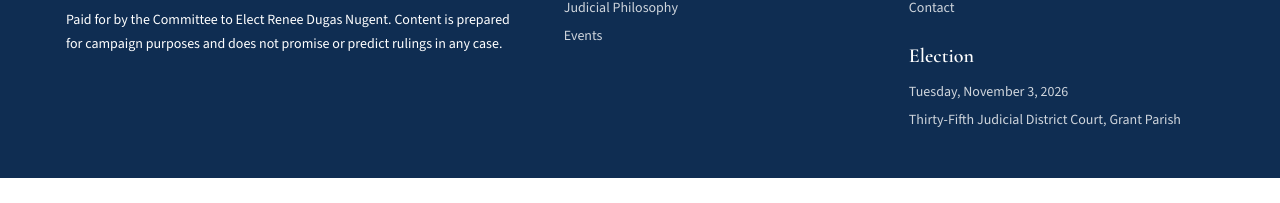
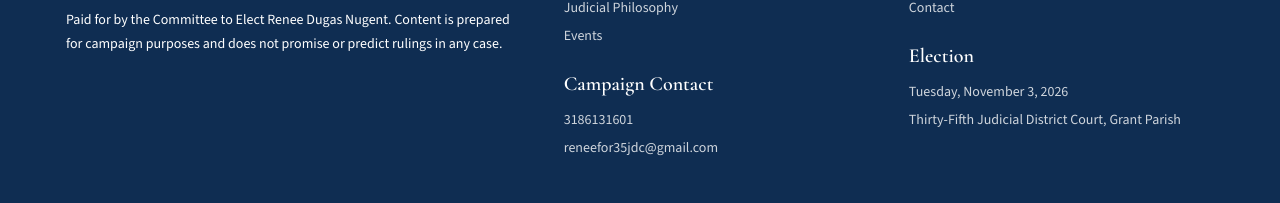
Before and after one commit to xrkr80hd/renee_nugent_judge, a Next.js app: page / in a window 1280 px wide. Shown: the part 2978-3181 px from the top of the page. Before the commit the page ends 3156 px from the top, so only its background shows below. Built offline with nearby package versions, Linux system fonts and the light colour scheme; no server answers; the database is empty.

Commit message:
Update campaign contact information

```diff
--- a/components/footer.tsx
+++ b/components/footer.tsx
@@ -20,6 +20,15 @@ export function Footer() {
             <li><Link href="/judicial-philosophy">Judicial Philosophy</Link></li>
             <li><Link href="/events">Events</Link></li>
           </ul>
+          <h2 className="mb-3 mt-6 font-serif text-xl font-semibold">Campaign Contact</h2>
+          <ul className="flex flex-col gap-2 text-sm text-primary-foreground/80">
+            <li>
+              <a href={`tel:${campaign.contact.phone}`}>{campaign.contact.phone}</a>
+            </li>
+            <li>
+              <a href={`mailto:${campaign.contact.email}`}>{campaign.contact.email}</a>
+            </li>
+          </ul>
         </div>
         <div>
           <h2 className="mb-3 font-serif text-xl font-semibold">Take Action</h2>
--- a/content/campaign.ts
+++ b/content/campaign.ts
@@ -11,8 +11,8 @@ export const campaign = {
   seoDescription:
     "Renee Dugas Nugent is a candidate for District Judge for the Thirty-Fifth Judicial District Court serving Grant Parish, Louisiana.",
   contact: {
-    email: "info@reneedugasnugent.com",
-    phone: "(000) 000-0000",
+    email: "reneefor35jdc@gmail.com",
+    phone: "3186131601",
     facebook: "#",
     instagram: "#"
   },
```
